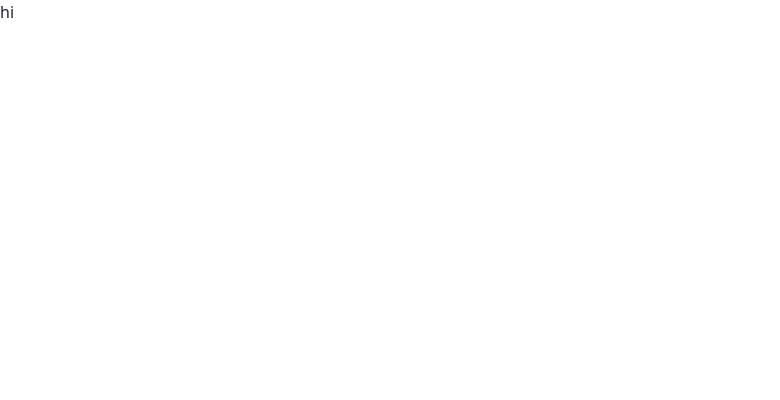
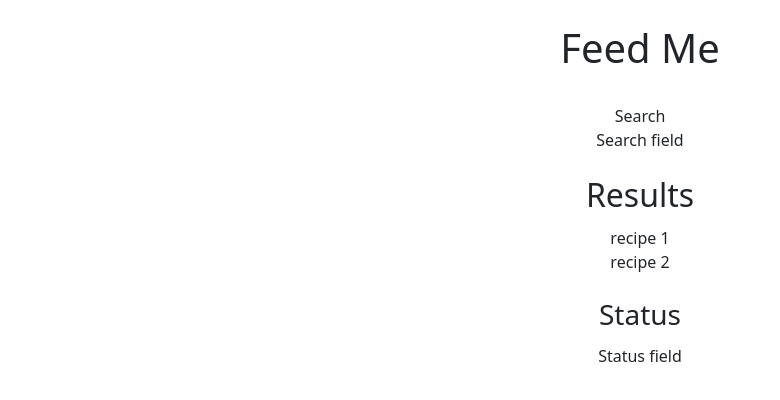
Before and after one commit to daishonjones1/FeedME_React-Django, a React (Vite) app in the folder frontend/: page / in a window 1280 px wide. Shown: the top 400 px of the page, without its empty margins (0-780 px from the left). Built offline with nearby package versions, Linux system fonts and the light colour scheme.

Commit message:
feat: set up context

```diff
--- a/frontend/src/App.jsx
+++ b/frontend/src/App.jsx
@@ -1,8 +1,34 @@
 import "bootstrap/dist/css/bootstrap.css";
-import "bootstrap/dist/js/bootstrap";
+// import "bootstrap/dist/js/bootstrap";
+import RecipeContext from "./RecipeContext";
+import React, { useContext, useEffect } from "react";
 
 function App() {
-  return <>hi</>;
+  const { recipes, getRecipes } = useContext(RecipeContext);
+
+  // useEffect(() => {
+  //   getRecipes();
+  // }, []);
+
+  return (
+    <>
+      <div className="container text-center">
+        <h1 className="p-4">Feed Me</h1>
+        <div>Search</div>
+        <div>Search field</div>
+
+        <h2 className="p-4 pb-1">Results</h2>
+        <div>
+          {recipes.map((recipe) => (
+            <div key={recipe}>{recipe}</div>
+          ))}
+        </div>
+
+        <h3 className="p-4 pb-1">Status</h3>
+        <div>Status field</div>
+      </div>
+    </>
+  );
 }
 
 export default App;
--- /dev/null
+++ b/frontend/src/RecipeContext.jsx
@@ -0,0 +1,24 @@
+import React, { useState, createContext } from "react";
+
+export const RecipeContext = createContext();
+
+export function ContextProvider({ children }) {
+  const [recipes, setRecipes] = useState(["recipe 1", "recipe 2"]);
+
+  const getRecipes = () => {
+    return recipes;
+  };
+
+  return (
+    <RecipeContext.Provider
+      value={{
+        recipes,
+        getRecipes,
+      }}
+    >
+      {children}
+    </RecipeContext.Provider>
+  );
+}
+
+export default RecipeContext;
--- a/frontend/src/main.jsx
+++ b/frontend/src/main.jsx
@@ -1,9 +1,12 @@
 import React from "react";
 import ReactDOM from "react-dom/client";
 import App from "./App.jsx";
+import { ContextProvider } from "./RecipeContext.jsx";
 
 ReactDOM.createRoot(document.getElementById("root")).render(
   <React.StrictMode>
-    <App />
+    <ContextProvider>
+      <App />
+    </ContextProvider>
   </React.StrictMode>
 );
```
Also changed, not shown: frontend/public/no_recipe_image.png (added), frontend/src/api/graphql/graphqlService.js (added), frontend/src/api/rest/apiService.js (added).
